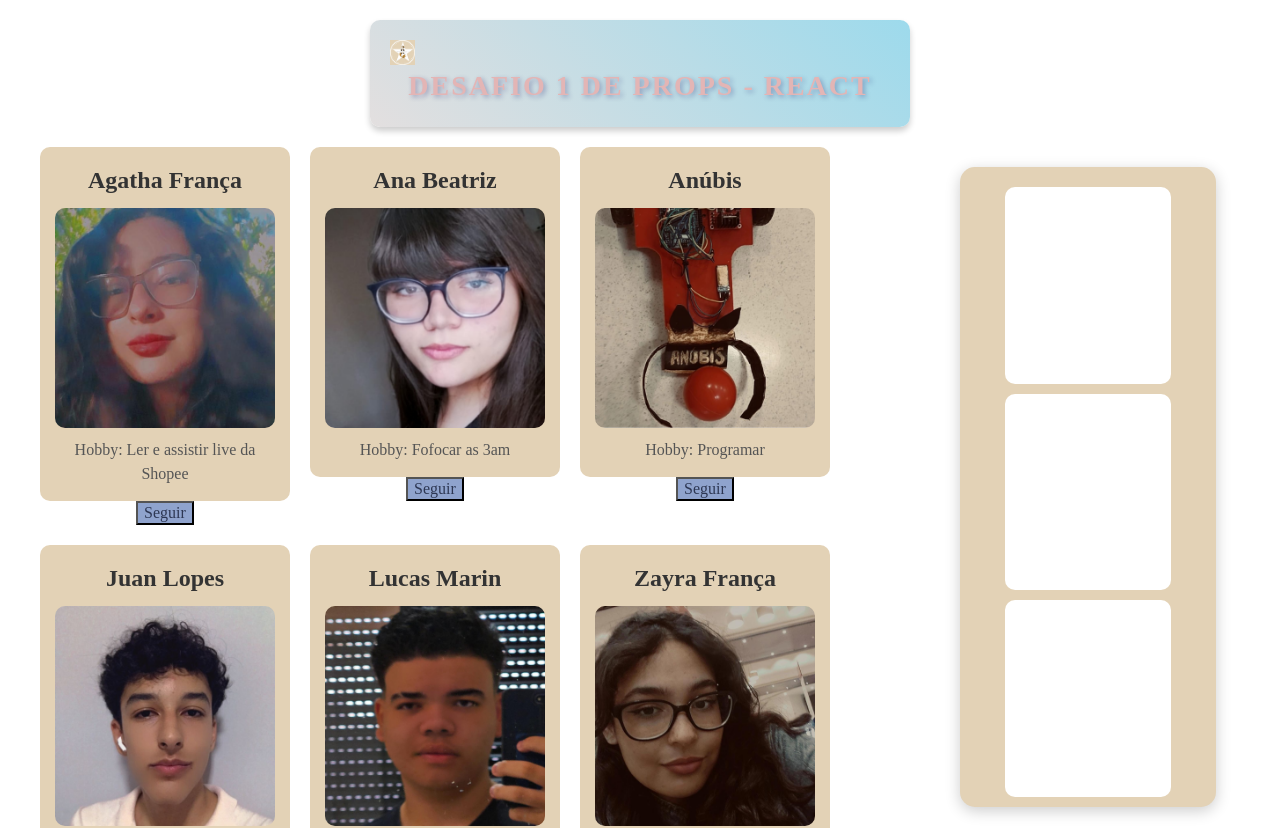
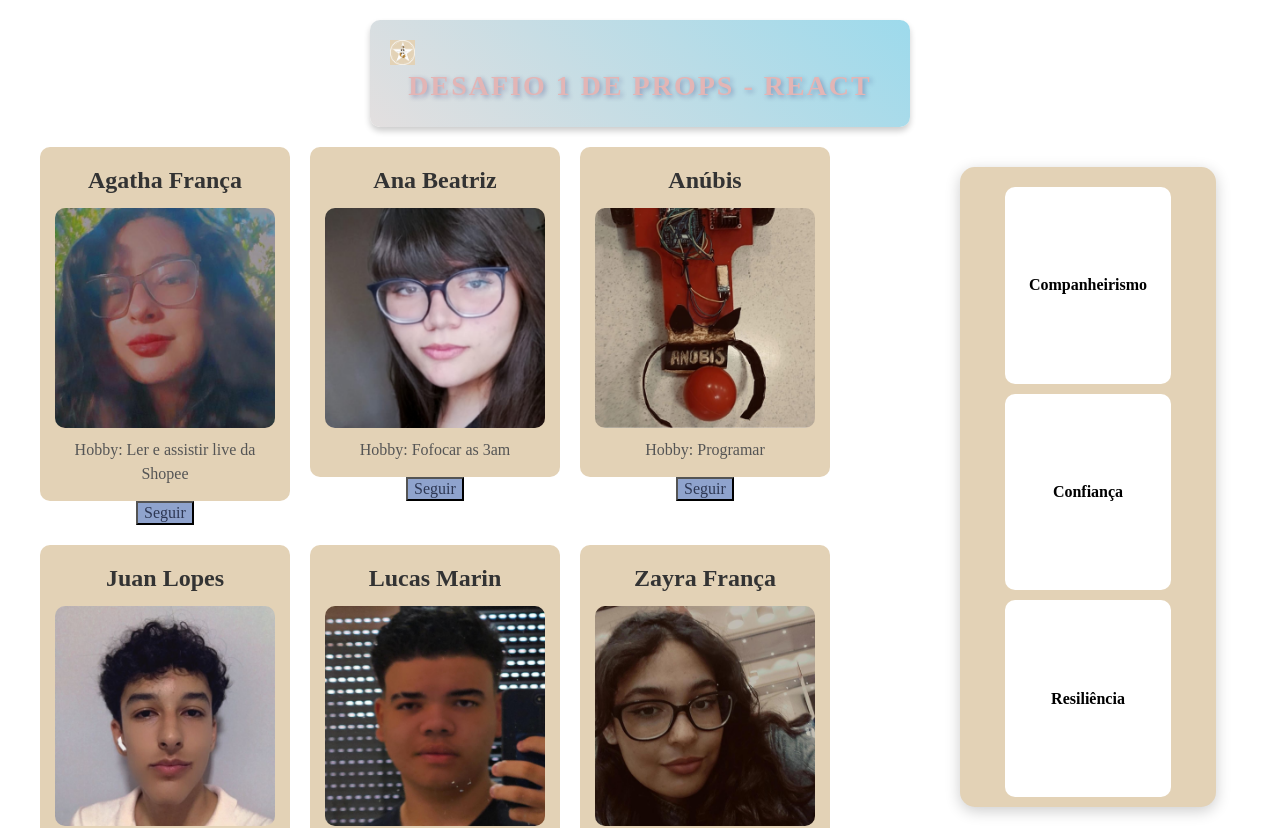
Before and after one commit to aga655/CardUsuario, a React (Vite) app: page / in a window 1280 px wide. Shown: the top 828 px of the page. Built offline with nearby package versions, Linux system fonts and the light colour scheme.

Commit message:
Correção de variáveis

```diff
--- a/src/components/Lado/Lado.jsx
+++ b/src/components/Lado/Lado.jsx
@@ -3,9 +3,9 @@ import "./Lado.css";
 function Lado(props) {
     return (
         <div className="alinhamento">
-            <p>{props.texto1}</p>
-            <p>{props.texto2}</p>
-            <p>{props.texto3}</p>
+            <p>{props.valor1}</p>
+            <p>{props.valor2}</p>
+            <p>{props.valor3}</p>
         </div>
     );
 }
```
